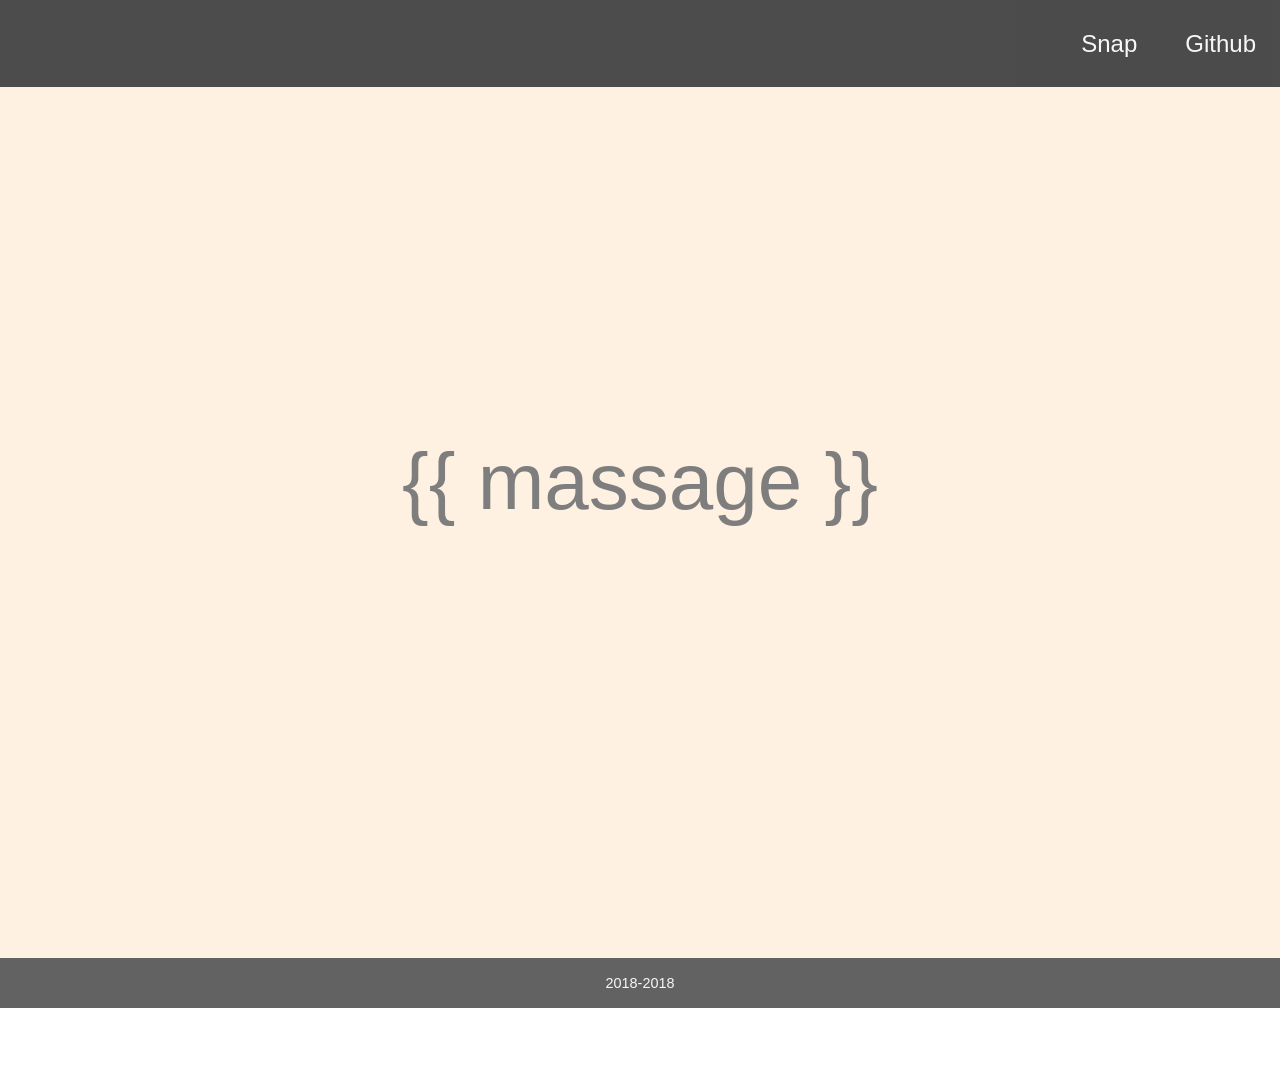
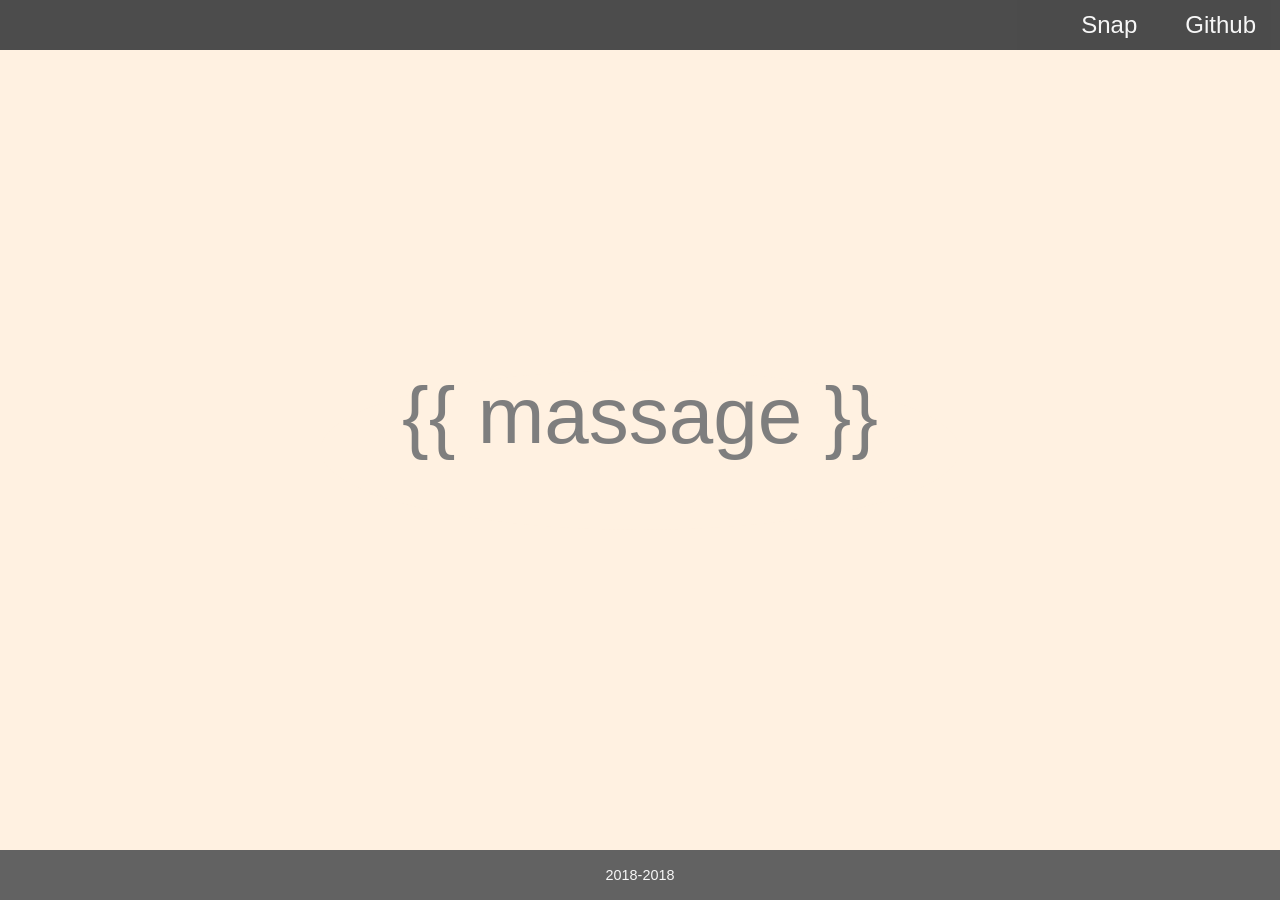

Add LeetCode section and enhance environment setup in Python to C++ tutorial

--- a/css/style.css
+++ b/css/style.css
@@ -8,14 +8,21 @@ body {
     background-size: 100%;
 }
 
-html,body{  
-    height: 110%;
-    width: 100%;  
+html, body {
+    height: 100%;
+    width: 100%;
+    margin: 0;
+}
+
+body {
+    display: flex;
+    flex-direction: column;
 }
 
 #header {
-    height: 8%;
+    height: 50px;
     background-color: black;
+    flex-shrink: 0;
 }
 
 
@@ -45,8 +52,9 @@ li span {
 }
 
 #contents {
-    height: 80%;
+    flex: 1;
     background-color: bisque;
+    overflow: auto;
 } 
 
 #name {
